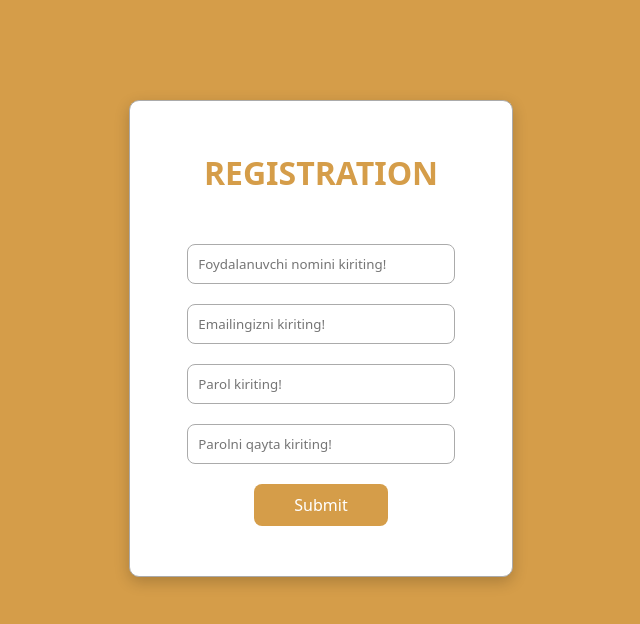
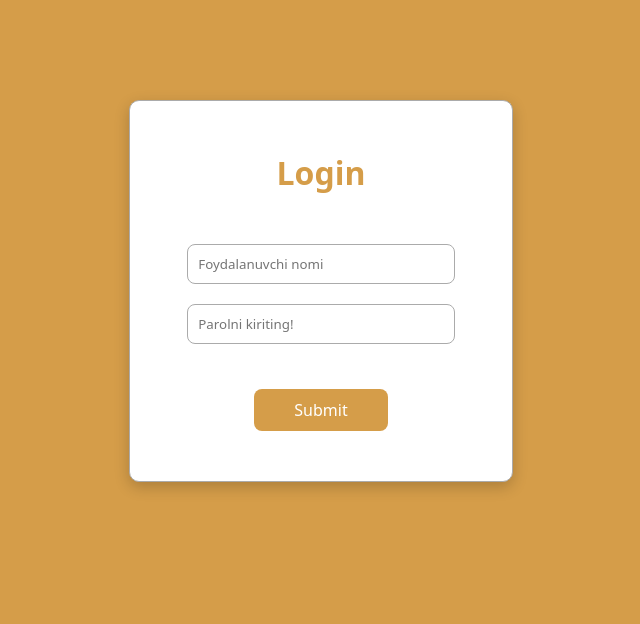
Before and after one commit to Ahrorbek05/6-oy-9-vazifa, a React (Vite) app: page /login in a window 1280 px wide. Before the commit this address led to /register. Shown: the top 624 px of the page, without its empty margins (319-959 px from the left). Built offline with nearby package versions, Linux system fonts and the light colour scheme; sample sign-in values are in the browser's storage.

Commit message:
homework done!

```diff
--- a/src/App.jsx
+++ b/src/App.jsx
@@ -10,49 +10,38 @@ function App() {
   const [token, setToken] = useState('');
   const [isAuth, setIsAuth] = useState(false);
   const location = useLocation();
-
   const navigate = useNavigate();
 
+  useEffect(function() {
+    const storedToken = localStorage.getItem('token');
+    if (storedToken) {
+      setToken(storedToken);
+      setIsAuth(true);
+    } else {
+      if (location.pathname !== '/register') {
+        navigate('/register');
+      }
+    }
+  }, [token, navigate]);
+
   function ProtectedRoute({ isAuthenticated, children }) {
-    if (!isAuthenticated) {
-      navigate('/login');
-    }
-
-    return children;
+    return isAuthenticated ? children : null;
   }
-
-  useEffect(function() {
-    if(localStorage.getItem('token')) {
-      setToken(localStorage.getItem('token'))
-    }
-  }, [])
-
-  useEffect(function() {
-    if (!isAuth && location.pathname != '/register') {
-      navigate('/register')
-    }
-  }, [token, navigate])
-
-  useEffect(function() {
-    setIsAuth(token ? true : false)
-  }, [token])
 
   return (
     <div>
       <Routes>
-      <Route path='/register' element={<Register></Register>}></Route>
-        <Route path='/login' element={<Login></Login>}></Route>
-
+        <Route path='/register' element={<Register />}></Route>
+        <Route path='/login' element={<Login />}></Route>
         <Route
           path='/'
           element={
             <ProtectedRoute isAuthenticated={isAuth}>
-              <Home></Home>
+              <Home />
             </ProtectedRoute>
           }
         ></Route>
-
-        <Route path='*' element={<ErrorPage></ErrorPage>}></Route>
+        <Route path='*' element={<ErrorPage />}></Route>
       </Routes>
     </div>
   );
--- a/src/pages/Login/index.jsx
+++ b/src/pages/Login/index.jsx
@@ -6,7 +6,7 @@ function Login() {
   const usernameRef = useRef('');
   const passwordRef = useRef('');
   const navigate = useNavigate();
-  const [loading, setLodaing] = useState(false)
+  const [loading, setLoading] = useState(false);
 
   function handleSubmit(event) {
     event.preventDefault();
@@ -15,7 +15,7 @@ function Login() {
       username: usernameRef.current.value,
       password: passwordRef.current.value,
     };
-    setLodaing(true);
+    setLoading(true);
     fetch("https://auth-rg69.onrender.com/api/auth/signin", {
       method: "POST",
       headers: {
@@ -25,31 +25,31 @@ function Login() {
     })
     .then(resp => resp.json())
     .then(data => {
-      if(data.message == "User Not Found!"){
+      if (data.message === "User Not Found!") {
         alert(data.message);
         usernameRef.current.focus();
         return;
       }
 
-      if(data.message == "Invalid password!"){
+      if (data.message === "Invalid password!") {
         alert(data.message);
         passwordRef.current.focus();
         return;
       }
 
-      if(data.accessToken){
-        localStorage.setItem('user', JSON.stringify(data))
+      if (data.accessToken) {
+        localStorage.setItem('user', JSON.stringify(data));
         localStorage.setItem('token', data.accessToken);
-        navigate('/')
+        navigate('/');
       }
       console.log(data);
     })
     .catch(err => {
       console.log(err);
     })
-    .finally(function(){
-      setLodaing(false);
-    })
+    .finally(() => {
+      setLoading(false);
+    });
   }
 
   return (
@@ -59,11 +59,11 @@ function Login() {
         <input ref={usernameRef} type="text" placeholder='Foydalanuvchi nomi'/>
         <input ref={passwordRef} type="password" placeholder='Parolni kiriting!'/>
         {
-          loading && <button className={styles.submit}>Loading...</button>
-        }
-        {
-          !loading && <button className={styles.submit} onClick={handleSubmit}>Submit</button>
-
+          loading ? (
+            <button className={styles.submit} disabled>Loading...</button>
+          ) : (
+            <button className={styles.submit} onClick={handleSubmit}>Submit</button>
+          )
         }
       </form>
     </div>
--- a/src/pages/Register/index.jsx
+++ b/src/pages/Register/index.jsx
@@ -2,54 +2,53 @@ import React, { useRef } from 'react'
 import styles from './index.module.css'
 import { useNavigate } from 'react-router-dom';
 
-function register() {
+function Register() {
     const usernameRef = useRef('');
     const emailRef = useRef('');
     const passwordRef = useRef('');
     const rePasswordRef = useRef('');
     const navigate = useNavigate();
 
-    function validate(username, email, password, rePassword){
-        if(username.current.value.length < 3){
+    function validate(username, email, password, rePassword) {
+        if (username.current.value.length < 3) {
             alert('username is not valid');
             username.current.focus();
-            username.current.style.outlineColor = 'red'
+            username.current.style.outlineColor = 'red';
             return false;
         }
 
-        if(email.current.value.length < 3){
-            alert('email is not valid')
+        if (email.current.value.length < 3) {
+            alert('email is not valid');
             email.current.focus();
             email.current.style.outlineColor = 'red';
             return false;
         }
 
-        if(password.current.value.length < 3){
+        if (password.current.value.length < 3) {
             alert('password is not valid');
             password.current.focus();
             password.current.style.outlineColor = 'red';
             return false;
         }
 
-        if(rePassword.current.value.length < 3){
+        if (rePassword.current.value.length < 3) {
             alert('rePassword is not valid');
-            password.current.focus();
-            password.current.style.outlineColor = 'red';
+            rePassword.current.focus();
+            rePassword.current.style.outlineColor = 'red';
             return false;
         }
 
-        if(password.current.value != rePassword.current.value){
+        if (password.current.value !== rePassword.current.value) {
             alert('password and rePassword is not the same!');
-            rePassword.current.value = ''
+            rePassword.current.value = '';
             password.current.focus();
             return false;
         }
 
-
         return true;
     }
 
-    function handleSubmit(event){
+    function handleSubmit(event) {
         event.preventDefault();
         const isValid = validate(usernameRef, emailRef, passwordRef, rePasswordRef);
         if (!isValid) {
@@ -69,23 +68,23 @@ function register() {
             },
             body: JSON.stringify(user),
         })
-      .then((reps) => reps.json())
+        .then((response) => response.json())
         .then((data) => {
-        if (data.message == "User registered successfully!") {
+            if (data.message === "User registered successfully!") {
                 navigate("/login");
             }
 
-        if (data.message == "Failed! Username is already in use!") {
+            if (data.message === "Failed! Username is already in use!") {
                 alert(data.message);
                 usernameRef.current.focus();
                 usernameRef.current.value = '';
                 return;
             }
 
-        if (data.message == "Failed! Email is already in use!") {
+            if (data.message === "Failed! Email is already in use!") {
                 alert(data.message);
-          usernameRef.current.focus();
-          usernameRef.current.value = '';
+                emailRef.current.focus();
+                emailRef.current.value = '';
                 return;
             }
         })
@@ -102,10 +101,10 @@ function register() {
                 <input ref={emailRef} type="email" placeholder='Emailingizni kiriting!' />
                 <input ref={passwordRef} type="password" placeholder='Parol kiriting!'/>
                 <input ref={rePasswordRef} type="password" placeholder='Parolni qayta kiriting!'/>
-                <button onClick={handleSubmit} className={styles.submit} type="submit">Submit</button>
+                <button onClick={handleSubmit} className={styles.submit} type="button">Submit</button>
             </form>
         </div>
     )
 }
 
-export default register
+export default Register;
```
Lines whose indentation alone changed are shown as unchanged.
